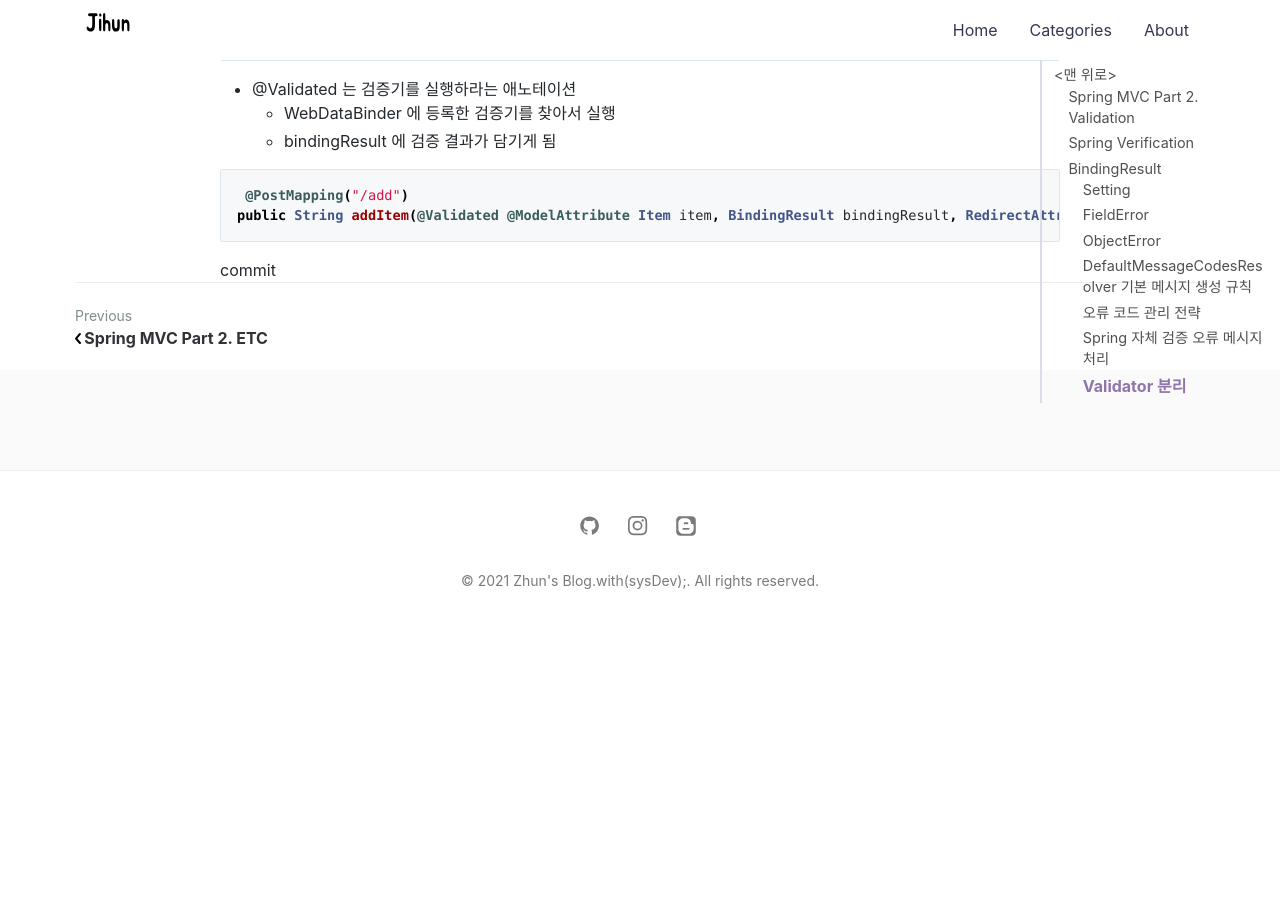
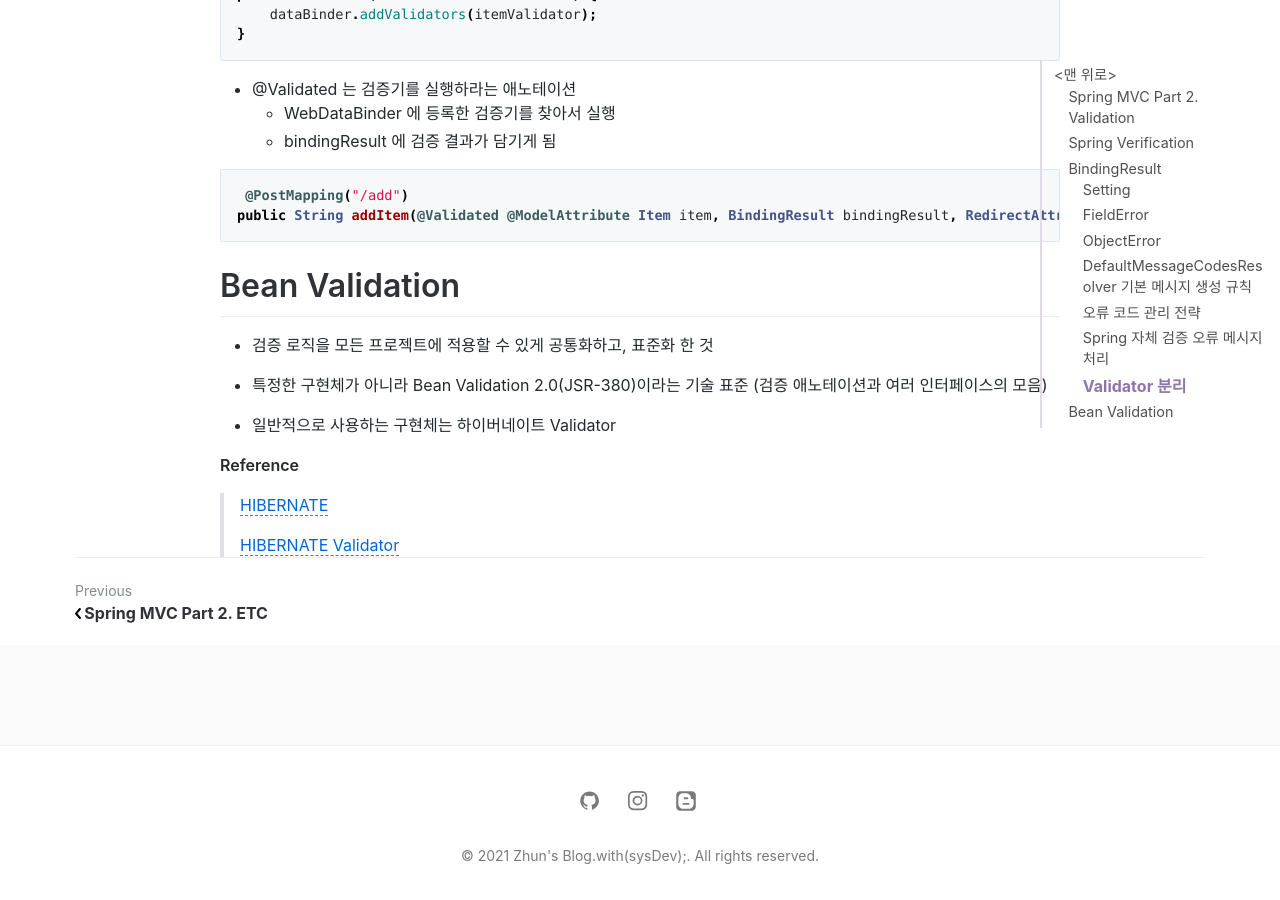
Before and after one commit to jihunparkme/jihunparkme.github.io, a Jekyll site: the page built from _posts/2021-10-12-Spring-MVC-Part2-Validation.md, in a window 1280 px wide and 900 px high, scrolled down 5325 px. Built offline with Jekyll 4.4.1, drawn with Linux system fonts in a browser that asks for light colours; comment, search, counter and statistics services are not loaded; before the commit the page ends 5961 px from its top, so only the background shows below that.

Commit message:
[검증2 - Bean Validation] Bean Validation - 소개

````diff
--- a/_posts/2021-10-12-Spring-MVC-Part2-Validation.md
+++ b/_posts/2021-10-12-Spring-MVC-Part2-Validation.md
@@ -242,4 +242,16 @@
 public String addItem(@Validated @ModelAttribute Item item, BindingResult bindingResult, RedirectAttributes redirectAttributes) {
 ```
 
-commit
+# Bean Validation
+
+- 검증 로직을 모든 프로젝트에 적용할 수 있게 공통화하고, 표준화 한 것
+
+- 특정한 구현체가 아니라 Bean Validation 2.0(JSR-380)이라는 기술 표준 (검증 애노테이션과 여러 인터페이스의 모음)
+
+- 일반적으로 사용하는 구현체는 하이버네이트 Validator
+
+**Reference**
+
+> [HIBERNATE](http://hibernate.org/validator/)
+>
+> [HIBERNATE Validator](https://docs.jboss.org/hibernate/validator/6.2/reference/en-US/html_single/)
````
